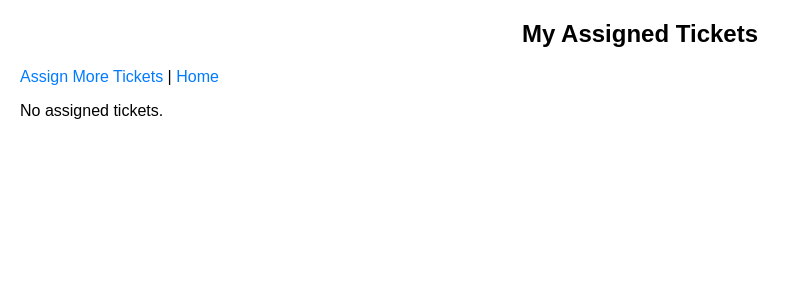
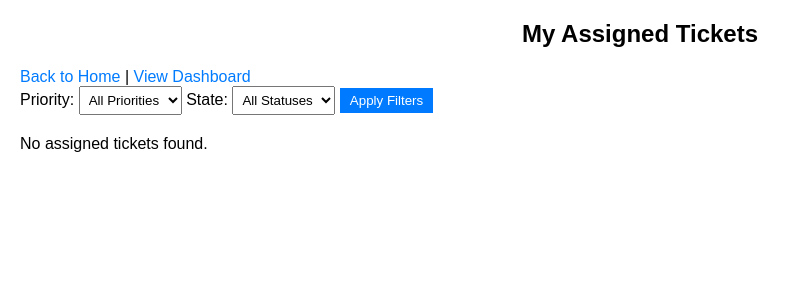
Before and after one commit to gougouidaroui/ticketing-system, a Django app: page /tickets/agent/ in a window 1280 px wide. Shown: the top 300 px of the page, without its empty margins (0-800 px from the left). Run offline with Django 5.2, Linux system fonts and the light colour scheme; a user stored in the database is signed in; data comes from the database, SQL or seed files in the repository; some libraries are stand-ins or nearby versions.

Commit message:
daaaamn son

```diff
--- a/website/forms.py
+++ b/website/forms.py
@@ -103,3 +103,26 @@
         widgets = {
             'comment': forms.Textarea(attrs={'rows': 4, 'cols': 50}),
         }
+
+class TicketFilterForm(forms.Form):
+    PRIORITY_CHOICES = (
+        ('low', 'Low'),
+        ('medium', 'Medium'),
+        ('high', 'High'),
+        ('','All Priorities')
+    )
+    STATE_CHOICES = (
+        ('open', 'Open'),
+        ('in_progress', 'In Progress'),
+        ('closed', 'Closed'),
+        ('','All Statuses'),
+    )
+
+    priority = forms.ChoiceField(
+        choices=PRIORITY_CHOICES,
+        required=False
+    )
+    state = forms.ChoiceField(
+        choices=STATE_CHOICES,
+        required=False
+    )
--- a/website/templates/agent_tickets.html
+++ b/website/templates/agent_tickets.html
@@ -12,24 +12,36 @@
         a:hover { text-decoration: underline; }
         .comments { margin-top: 10px; }
         .comment { border-top: 1px solid #eee; padding: 5px 0; }
+        .filter-form { margin-bottom: 20px; display: flex; gap: 10px; align-items: center; }
+        .filter-form select { padding: 5px; }
+        .filter-form button { padding: 5px 10px; background-color: #007bff; color: white; border: none; cursor: pointer; }
+        .filter-form button:hover { background-color: #0056b3; }
     </style>
 </head>
 <body>
-    <h2>My Assigned Tickets</h2>
-    <a href="{% url 'assign_tickets' %}">Assign More Tickets</a> | <a href="{% url 'home' %}">Home</a>
+   <h2>My Assigned Tickets</h2>
+    <a href="{% url 'home' %}">Back to Home</a> | <a href="{% url 'dashboard' %}">View Dashboard</a>
     {% if messages %}
         {% for message in messages %}
-            <p style="color: {% if message.tags == 'success' %}green{% elif message.tags == 'info' %}blue{% else %}red{% endif %};">{{ message }}</p>
+            <p style="color: {% if message.tags == 'success' %}green{% elif message.tags == 'error' %}red{% else %}blue{% endif %};">{{ message }}</p>
         {% endfor %}
     {% endif %}
+    <div class="filter-form">
+        <form method="get">
+            {{ form.priority.label_tag }} {{ form.priority }}
+            {{ form.state.label_tag }} {{ form.state }}
+            <button type="submit">Apply Filters</button>
+        </form>
+    </div>
     {% if tickets %}
         <table>
             <tr>
                 <th>Name</th>
                 <th>Category</th>
-                <th>Priority</th>
-                <th>Status</th>
+                <th><a href="?sort_by={% if request.GET.sort_by == 'priority' %}-priority{% else %}priority{% endif %}{% for key, value in request.GET.items %}{% if key != 'sort_by' %}&{{ key }}={{ value }}{% endif %}{% endfor %}">Priority</a></th>
+                <th><a href="?sort_by={% if request.GET.sort_by == 'state' %}-state{% else %}state{% endif %}{% for key, value in request.GET.items %}{% if key != 'sort_by' %}&{{ key }}={{ value }}{% endif %}{% endfor %}">Status</a></th>
                 <th>Created</th>
+                <th>Creator</th>
                 <th>Actions</th>
             </tr>
             {% for ticket in tickets %}
@@ -39,16 +51,17 @@
                     <td>{{ ticket.priority }}</td>
                     <td>{{ ticket.state }}</td>
                     <td>{{ ticket.creation_date|date:"Y-m-d H:i" }}</td>
+                    <td>{{ ticket.user.username }}</td>
                     <td>
                         {% if ticket.state in 'open,in_progress' %}
                             <a href="{% url 'resolve_ticket' ticket.id %}">Resolve</a> |
+                            <a href="{% url 'unassign_ticket' ticket.id %}">Unassign</a> |
                         {% endif %}
-                        <a href="{% url 'add_comment' ticket.id %}">Add Comment</a> |
-                        <a href="{% url 'unassign_ticket' ticket.id %}">Unassign</a>
+                        <a href="{% url 'add_comment' ticket.id %}">Comment</a>
                     </td>
                 </tr>
                 <tr>
-                    <td colspan="6" class="comments">
+                    <td colspan="7" class="comments">
                         {% for comment in ticket.comments.all %}
                             <div class="comment">
                                 <strong>{{ comment.agent.username }} ({{ comment.created_at|date:"Y-m-d H:i" }}):</strong>
@@ -62,7 +75,7 @@
             {% endfor %}
         </table>
     {% else %}
-        <p>No assigned tickets.</p>
+        <p>No assigned tickets found.</p>
     {% endif %}
-</body>
+    </body>
 </html>
--- a/website/templates/assign_tickets.html
+++ b/website/templates/assign_tickets.html
@@ -14,6 +14,7 @@
 </head>
 <body>
     <h2>Unassigned Tickets</h2>
+    <a href="{% url 'home' %}">Back to Home</a> | <a href="{% url 'dashboard' %}">View Dashboard</a>
     <table>
         <thead>
             <tr>
--- a/website/views.py
+++ b/website/views.py
@@ -1,6 +1,6 @@
 from django.shortcuts import render, redirect, get_object_or_404
 from django.contrib.auth import login, logout
-from .forms import SignUpForm, LoginForm, TicketForm, AssignTicketForm, TicketCommentForm
+from .forms import SignUpForm, LoginForm, TicketForm, AssignTicketForm, TicketCommentForm, TicketFilterForm
 from .models import Ticket
 from django.contrib.auth.decorators import login_required
 from django.contrib import messages
@@ -155,8 +155,27 @@
     if not is_agent(request.user) and not request.user.is_superuser:
         messages.error(request, "Only agents or admins can view assigned tickets.")
         return redirect('ticket_list')
-    tickets = Ticket.objects.filter(assigned_agent=request.user)
-    return render(request, 'agent_tickets.html', {'tickets': tickets})
+
+    # Initialize form with GET data
+    form = TicketFilterForm(request.GET or None)
+    tickets = Ticket.objects.filter(assigned_agent=request.user).select_related('category', 'user', 'assigned_agent')
+
+    # Apply filters
+    if form.is_valid():
+        if form.cleaned_data['priority']:
+            tickets = tickets.filter(priority=form.cleaned_data['priority'])
+        if form.cleaned_data['state']:
+            tickets = tickets.filter(state=form.cleaned_data['state'])
+
+    # Apply sorting
+    sort_by = request.GET.get('sort_by', '-creation_date')
+    allowed_sort_fields = ['state', '-state', 'priority', '-priority']
+    if sort_by in allowed_sort_fields:
+        tickets = tickets.order_by(sort_by)
+    else:
+        tickets = tickets.order_by('-creation_date')  # Default sort
+
+    return render(request, 'agent_tickets.html', {'tickets': tickets, 'form': form})
 
 @login_required
 def resolve_ticket(request, ticket_id):
@@ -175,11 +194,30 @@
 
 @login_required
 def ticket_list(request):
-    if not (is_agent(request.user) or request.user.is_superuser):
-        messages.error(request, "Only agents or admins can view all tickets.")
-        return redirect('my_tickets')
-    tickets = Ticket.objects.all()
-    return render(request, 'tickets.html', {'tickets': tickets})
+    if not request.user.is_superuser:
+        messages.error(request, "Only admins can view all tickets.")
+        return redirect('home')
+
+    # Initialize form with GET data
+    form = TicketFilterForm(request.GET or None)
+    tickets = Ticket.objects.all().select_related('category', 'user', 'assigned_agent')
+
+    # Apply filters
+    if form.is_valid():
+        if form.cleaned_data['priority']:
+            tickets = tickets.filter(priority=form.cleaned_data['priority'])
+        if form.cleaned_data['state']:
+            tickets = tickets.filter(state=form.cleaned_data['state'])
+
+    # Apply sorting
+    sort_by = request.GET.get('sort_by', '-creation_date')
+    allowed_sort_fields = ['state', '-state', 'priority', '-priority']
+    if sort_by in allowed_sort_fields:
+        tickets = tickets.order_by(sort_by)
+    else:
+        tickets = tickets.order_by('-creation_date')  # Default sort
+
+    return render(request, 'tickets.html', {'tickets': tickets, 'form': form})
 
 @login_required
 def admin_dashboard(request):
```
Also changed, not shown: website/templates/tickets.html (+15 -5 lines).
